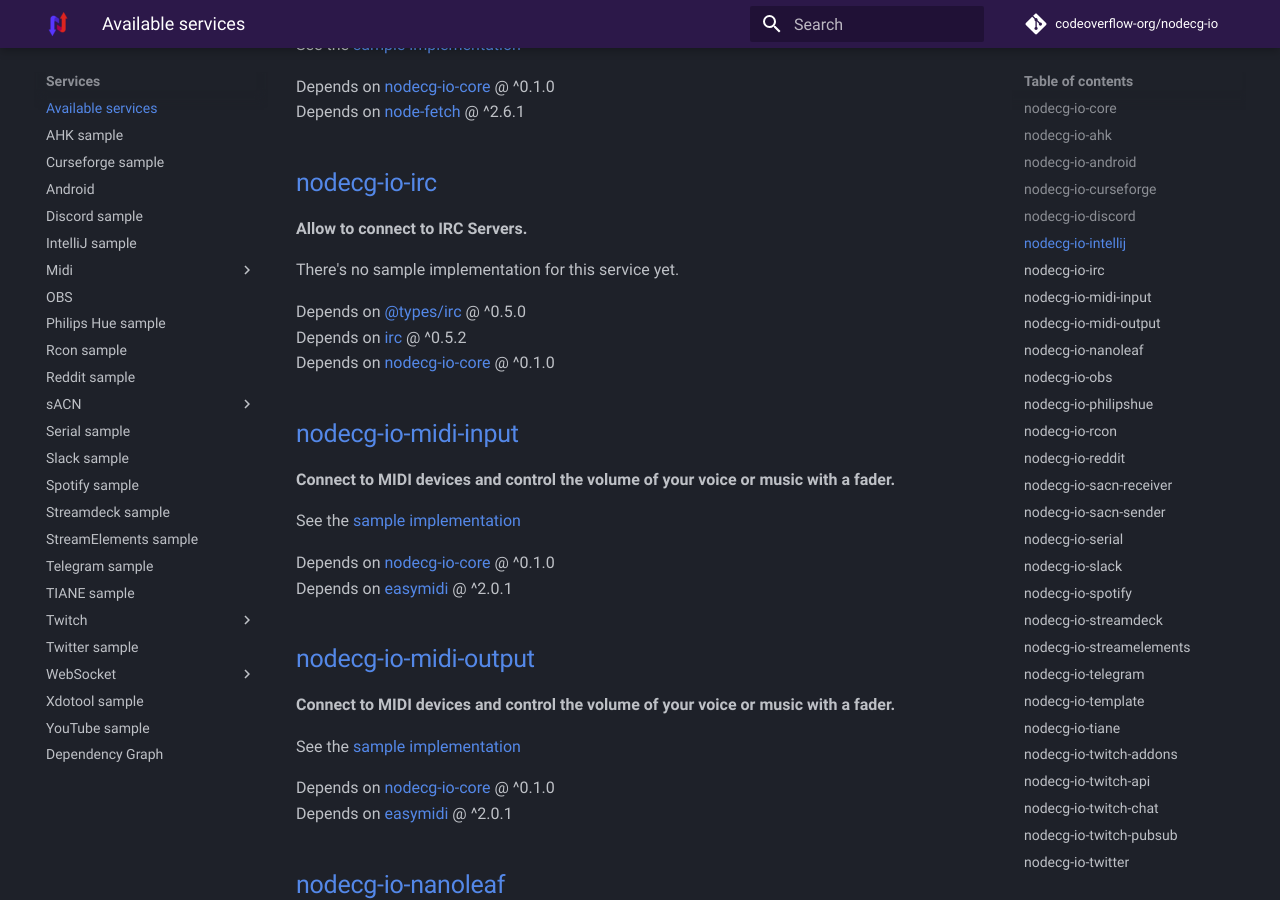
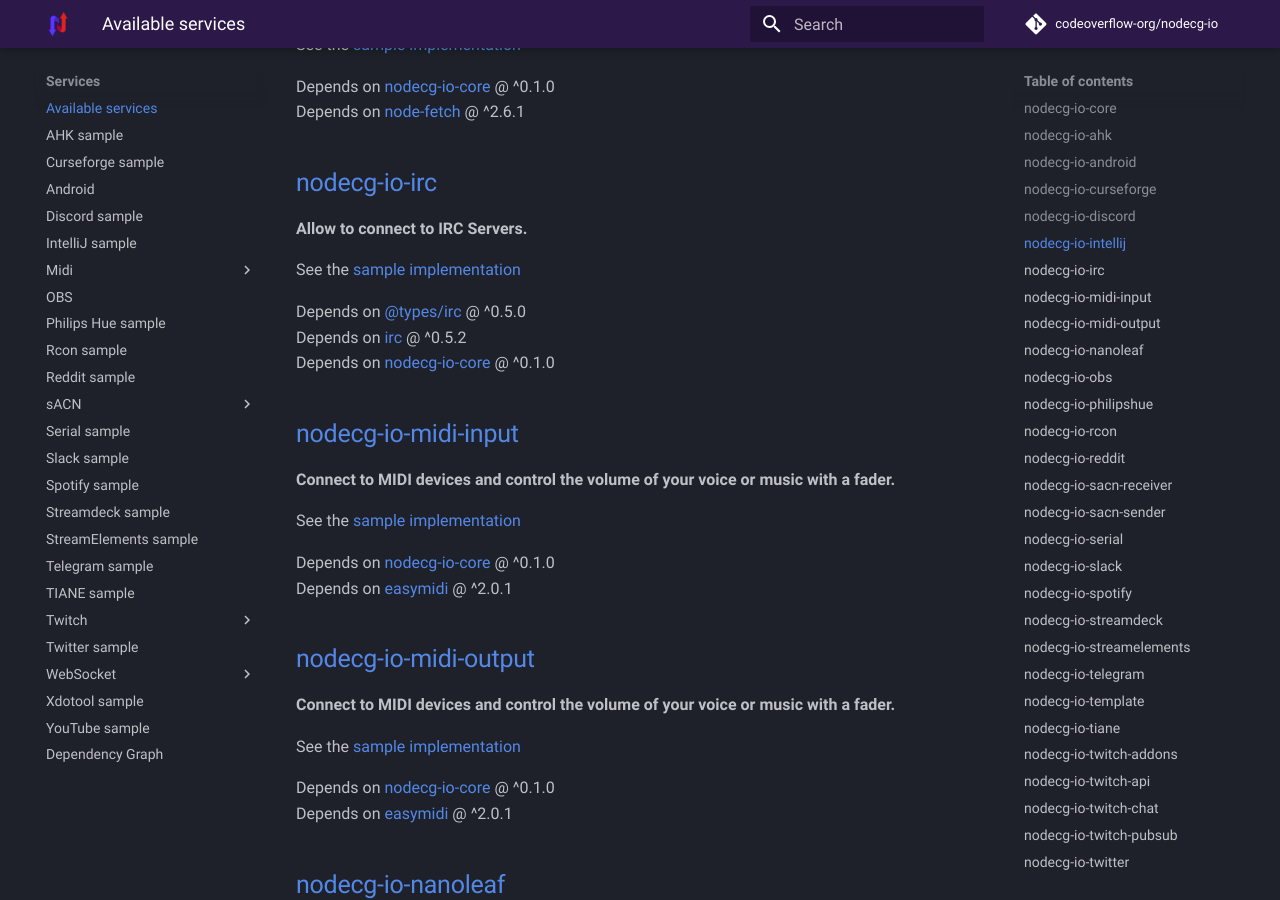
Before and after one commit to codeoverflow-org/nodecg-io-docs, an MkDocs documentation site: the page built from docs/services.md, in a window 1280 px wide and 900 px high, scrolled down 1399 px. Built offline with MkDocs 1.6.1 and Material for MkDocs 9.7.7, drawn with Linux system fonts in a browser that asks for light colours; comment, search, counter and statistics services are not loaded.

Commit message:
Update generated documentation ( codeoverflow-org/nodecg-io@49f85b3687d4cbbde09ee970b77399b562669e66)

```diff
--- a/docs/services.md
+++ b/docs/services.md
@@ -58,7 +58,7 @@
 
 **Allow to connect to IRC Servers.**
 
-There's no sample implementation for this service yet.
+See the [sample implementation](samples/irc.md)
 
 Depends on [@types/irc](https://www.npmjs.com/package/@types/irc) @ ^0.5.0 <br>
 Depends on [irc](https://www.npmjs.com/package/irc) @ ^0.5.2 <br>
```
